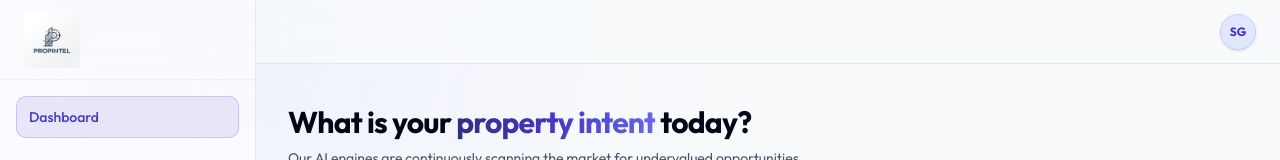
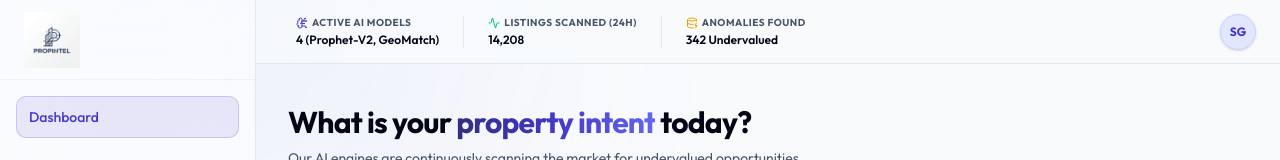
Before and after one commit to aanaruna78/PROPINTEL, a Next.js app in the folder frontend/: page / in a window 1280 px wide. Shown: the top 160 px of the page. Built offline with nearby package versions, Linux system fonts and the light colour scheme.

Commit message:
feat: add AI System Stats component to global header

```diff
--- a/frontend/src/app/layout.tsx
+++ b/frontend/src/app/layout.tsx
@@ -2,6 +2,7 @@ import type { Metadata } from "next";
 import { Outfit, JetBrains_Mono } from "next/font/google";
 import "./globals.css";
 import Link from "next/link";
+import { AiSystemStats } from "@/components/dashboard/AiSystemStats";
 
 const outfit = Outfit({
   variable: "--font-outfit",
@@ -50,15 +51,17 @@ export default function RootLayout({
             <div className="fixed top-[-20%] left-[-10%] w-[50%] h-[50%] rounded-full bg-indigo-500/5 blur-[120px] pointer-events-none" />
             <div className="fixed bottom-[-10%] right-[-10%] w-[40%] h-[40%] rounded-full bg-slate-400/10 blur-[120px] pointer-events-none" />
 
-            {/* Mobile Header */}
+            {/* Desktop / Mobile Header */}
             <header className="h-16 border-b border-border flex items-center justify-between px-6 bg-background/80 backdrop-blur-xl sticky top-0 z-30">
               <div className="md:hidden flex items-center">
                 <Link href="/">
                   <img src="/logo-light.png" alt="PROPINTEL Logo" className="h-10 w-auto object-contain mix-blend-multiply" />
                 </Link>
               </div>
-              <div className="flex-1" />
-              <div className="h-9 w-9 rounded-full bg-indigo-100 border border-indigo-200 flex items-center justify-center text-xs font-bold text-indigo-700 shadow-sm">
+              <div className="flex-1 flex justify-center md:justify-start">
+                <AiSystemStats />
+              </div>
+              <div className="h-9 w-9 rounded-full bg-indigo-100 border border-indigo-200 flex items-center justify-center text-xs font-bold text-indigo-700 shadow-sm shrink-0">
                 SG
               </div>
             </header>
--- /dev/null
+++ b/frontend/src/components/dashboard/AiSystemStats.tsx
@@ -0,0 +1,34 @@
+"use client";
+
+import { BrainCircuit, Activity, DatabaseZap } from "lucide-react";
+
+export function AiSystemStats() {
+  return (
+    <div className="hidden md:flex items-center gap-6 px-4">
+      <div className="flex flex-col">
+        <span className="text-[10px] text-muted-foreground uppercase font-bold tracking-wider mb-0.5 flex items-center">
+          <BrainCircuit className="w-3 h-3 mr-1 text-primary" /> Active AI Models
+        </span>
+        <span className="text-xs font-semibold text-foreground">4 (Prophet-V2, GeoMatch)</span>
+      </div>
+
+      <div className="h-8 w-px bg-border"></div>
+
+      <div className="flex flex-col">
+        <span className="text-[10px] text-muted-foreground uppercase font-bold tracking-wider mb-0.5 flex items-center">
+          <Activity className="w-3 h-3 mr-1 text-emerald-500" /> Listings Scanned (24h)
+        </span>
+        <span className="text-xs font-semibold text-foreground">14,208</span>
+      </div>
+
+      <div className="h-8 w-px bg-border"></div>
+
+      <div className="flex flex-col">
+        <span className="text-[10px] text-muted-foreground uppercase font-bold tracking-wider mb-0.5 flex items-center">
+          <DatabaseZap className="w-3 h-3 mr-1 text-amber-500" /> Anomalies Found
+        </span>
+        <span className="text-xs font-semibold text-foreground">342 Undervalued</span>
+      </div>
+    </div>
+  );
+}
```
